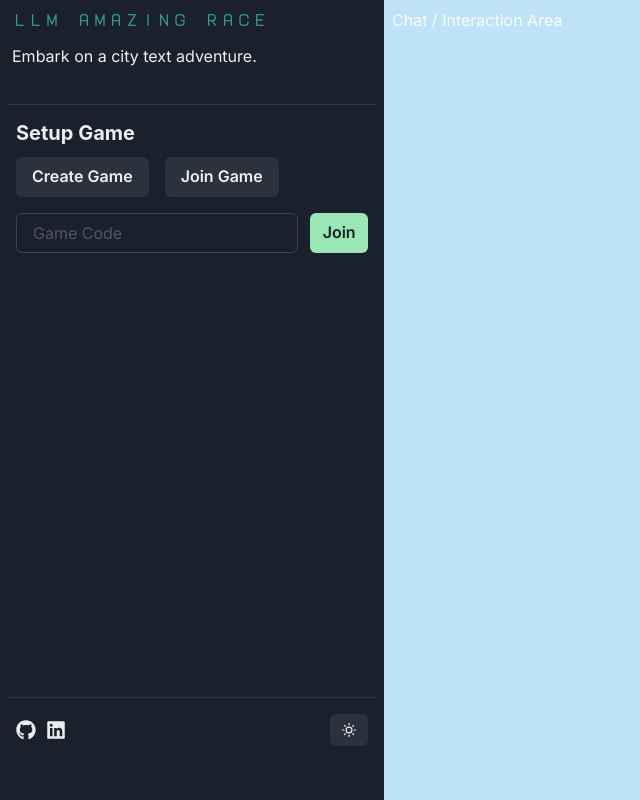
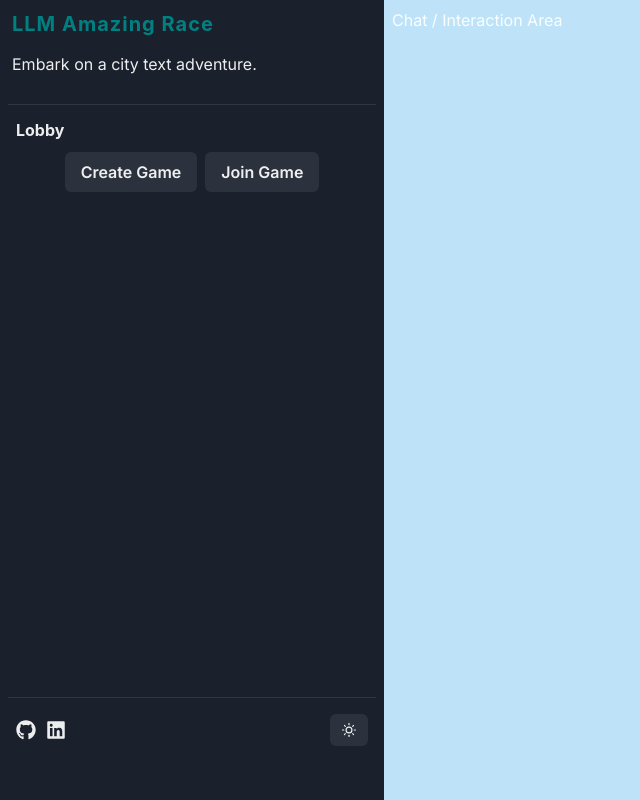
Before and after one commit to astronights/llm-amazing-race, a Next.js app: page / in a window 1280 px wide. Shown: the whole page, without its empty margins (0-640 px from the left). Built offline with nearby package versions, Linux system fonts and the light colour scheme.

Commit message:
Adding some logic

```diff
--- /dev/null
+++ b/app/assets/multiplayer.sass
@@ -0,0 +1,12 @@
+.letter-icon
+  display: inline-flex
+  justify-content: center
+  align-items: center
+  width: 40px
+  height: 40px
+  border-radius: 50%
+  background-color: #f0f0f0
+  color: #333
+  font-size: 18px
+  font-weight: bold
+  text-transform: uppercase
--- a/app/components/Multiplayer.tsx
+++ b/app/components/Multiplayer.tsx
@@ -7,10 +7,10 @@ import {
     Tr, Th, Table, Thead, Tbody, Td,
     Divider
 } from "@chakra-ui/react";
+import '../assets/multiplayer.sass'
 import { MoonIcon, SunIcon } from "@chakra-ui/icons";
-import { FaLinkedin, FaGithub, FaEnvelope } from "react-icons/fa";
+import { FaLinkedin, FaGithub } from "react-icons/fa";
 import { useState } from "react";
-const TbIcons = require("react-icons/tb");
 
 interface Props {
     color: string;
@@ -33,6 +33,8 @@ const Multiplayer = (props: Props) => {
     };
 
     const [gameCode, setGameCode] = useState('');
+    const [role, setRole] = useState('');
+    const [roomName, setRoomName] = useState('');
     const [members, setMembers] = useState([]);
 
     const { colorMode, toggleColorMode } = useColorMode();
@@ -44,8 +46,23 @@ const Multiplayer = (props: Props) => {
         window.open(`https://github.com/astronights`, "_blank", "noreferrer,noopener");
     };
 
-    const TbLetterComponents = 'LLM AMAZING RACE'.split('').map(
-        (letter) => letter == ' ' ? TbIcons['TbSeparator'] : TbIcons[`TbLetter${letter}`]);
+    const updateRole = (val: string) => {
+        setRole(val);
+    }
+
+    const createGame = () => {
+        setGameCode('test-code');
+        //TODO: Start Socket
+    }
+
+    const joinGame = () => {
+        setRole('player');
+        //TODO: Connect to Socket
+    }
+
+    const copyCode = () => {
+        navigator.clipboard.writeText(gameCode);
+    }
 
     return (
         <>
@@ -58,39 +75,33 @@ const Multiplayer = (props: Props) => {
                     <VStack>
                         <Container h={'10vh'} p={1} mb={2}>
                             <HStack gap={'0.2rm'} paddingBottom={2}>
-                                {TbLetterComponents.map((Component, index) => {
-                                    if (Component.name === "TbSeparator") {
-                                        return <Component key={index} color={'transparent'} />;
-                                    } else {
-                                        return <Component key={index} color={colors[props.color]} />
-                                    }
-                                }
-                                )}
+                                <Heading as='h3' size='md' letterSpacing={1} color={props.color}>LLM Amazing Race</Heading>
                             </HStack>
                             <Text py={2}>
                                 Embark on a city text adventure.
                             </Text>
                         </Container>
                         <Divider />
-                        <Container h={'72vh'}  p={2}>
-                            <Heading size="md" mb={3}>Setup Game</Heading>
+                        <Container h={'72vh'} p={2}>
+                            <Heading size="sm" mb={3}>Lobby</Heading>
 
-                            <HStack spacing={4} mb={4}>
-                                <Button onClick={() => {}}>Create Game</Button>
-                                <Button onClick={() => {}}>Join Game</Button>
+                            <HStack spacing={2} mb={4} justifyContent={'center'}>
+                                <Button onClick={() => updateRole('host')}>Create Game</Button>
+                                <Button onClick={() => updateRole('player')}>Join Game</Button>
                             </HStack>
 
-                                <HStack spacing={3} align="stretch">
+                            {role != '' &&
+                                (<HStack spacing={3} align="stretch">
                                     <Input
-                                        placeholder={'Game Code'}
-                                        value={gameCode}
-                                        onChange={(e) => setGameCode(e.target.value)}
-                                        isReadOnly={true}
+                                        placeholder={role == 'host' ? 'Room Name' : 'Game Code'}
+                                        value={''}
+                                        onChange={(e) => role == 'host' ? setRoomName(e.target.value) : setGameCode(e.target.value)}
                                     />
-                                    <Button colorScheme="green" onClick={() => {}}>
-                                        Join
+                                    <Button colorScheme="green" onClick={role == 'host' ? createGame : joinGame}>
+                                        {role == 'host' ? 'Start' : 'Join'}
                                     </Button>
-                                </HStack>
+                                </HStack>)
+                            }
 
                             {members.length > 0 && (
                                 <Table variant="simple" mt={4}>
@@ -130,45 +141,6 @@ const Multiplayer = (props: Props) => {
                             </Flex>
                         </Container>
                     </VStack>
-                    {/* <Flex
-                        bg={useColorModeValue("gray.100", "gray.900")}
-                        px={4}
-                        h={16}
-                        boxShadow={"none"}
-                        zIndex="sticky"
-                        position="fixed"
-                        as="header"
-                        alignItems={"center"}
-                        justifyContent={"space-between"}
-                        w="25%"
-                    >
-                        <HStack gap={'0.3rm'}>
-                            {TbLetterComponents.map((Component, index) => {
-                                if (Component.name === "TbSeparator") {
-                                    return <Component key={index} color={'transparent'} />;
-                                } else {
-                                    return <Component key={index} color={colors[props.color]} />
-                                }
-                            }
-                            )}
-                        </HStack>
-                    </Flex>
-                    <Box
-                        bg={useColorModeValue("gray.100", "gray.900")}
-                        // px={4}
-                        h={16}
-                        // boxShadow={"none"}
-                        zIndex="sticky"
-                        position="fixed"
-                        as="footer"
-                        alignItems={"center"}
-                        justifyContent={"space-between"}
-                        w="25%"
-                    >
-                        <Button onClick={toggleColorMode}>
-                            {colorMode === "light" ? <MoonIcon /> : <SunIcon />}
-                        </Button>
-                    </Box>*/}
                 </Box>
             </Box>
         </>
--- a/tsconfig.json
+++ b/tsconfig.json
@@ -19,7 +19,8 @@
       }
     ],
     "paths": {
-      "@/*": ["./*"]
+      "@/*": ["./*"],
+      "*": ["/node_modules/@types/*"]
     }
   },
   "include": ["next-env.d.ts", "**/*.ts", "**/*.tsx", ".next/types/**/*.ts"],
```
